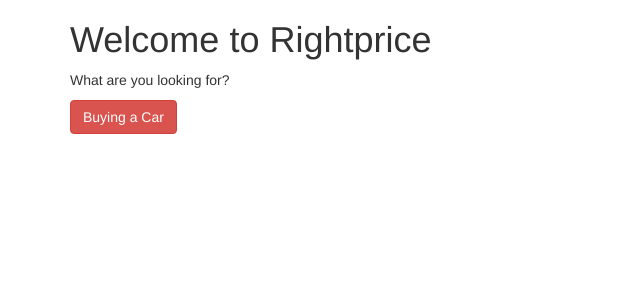
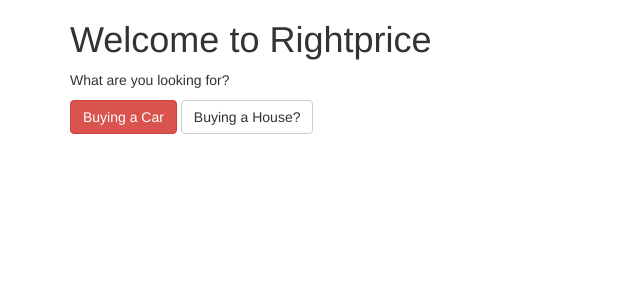
Before and after one commit to Manikaran20/Gehri, a Django app: page /rightprice/ in a window 1280 px wide. Shown: the top 300 px of the page, without its empty margins (0-640 px from the left). Run offline with Django 3.2, Linux system fonts and the light colour scheme; some libraries are stand-ins or nearby versions.

Commit message:
added house button

```diff
--- a/rightprice/templates/rightprice/index.html
+++ b/rightprice/templates/rightprice/index.html
@@ -4,5 +4,6 @@
 <link rel="stylesheet"
 href="https://maxcdn.bootstrapcdn.com/bootstrap/3.3.7/css/bootstrap.min.css"
 integrity="sha384-BVYiiSIFeK1dGmJRAkycuHAHRg32OmUcww7on3RYdg4Va+PmSTsz/K68vbdEjh4u" crossorigin="anonymous">
-<a class="btn btn-danger" href="{% url 'rightprice:detail' %}" role="button">Buying a Car</a>
+<a class="btn btn-danger" href="{% url 'rightprice:Car' %}" role="button">Buying a Car</a>
+<a class="btn btn-default" href="{% url 'rightprice:House' %}" role="button">Buying a House?</a>
 </div>
--- a/rightprice/urls.py
+++ b/rightprice/urls.py
@@ -5,6 +5,6 @@ app_name = 'rightprice'
 
 urlpatterns = [
 url(r'^$', views.IndexView.as_view(), name='index'),
-url(r'^xyz$', views.Detail, name='detail'),
-
+url(r'^Car$', views.Car, name='Car'),
+url(r'^House$', views.House, name='House')
 ]
--- a/rightprice/views.py
+++ b/rightprice/views.py
@@ -14,6 +14,9 @@ class IndexView(generic.ListView):
     def get_queryset(self):
     	return Production.objects.order_by('pub_date')
 
-def Detail(request):
+def Car(request):
 	latest_production_list = Production.objects.all()
 	return render(request, 'rightprice/car.html', {'latest_production_list':latest_production_list})
+
+def House(request):
+	return render(request, 'rightprice/house.html')
```
Also changed, not shown: rightprice/templates/rightprice/house.html (added), 2 other files.
